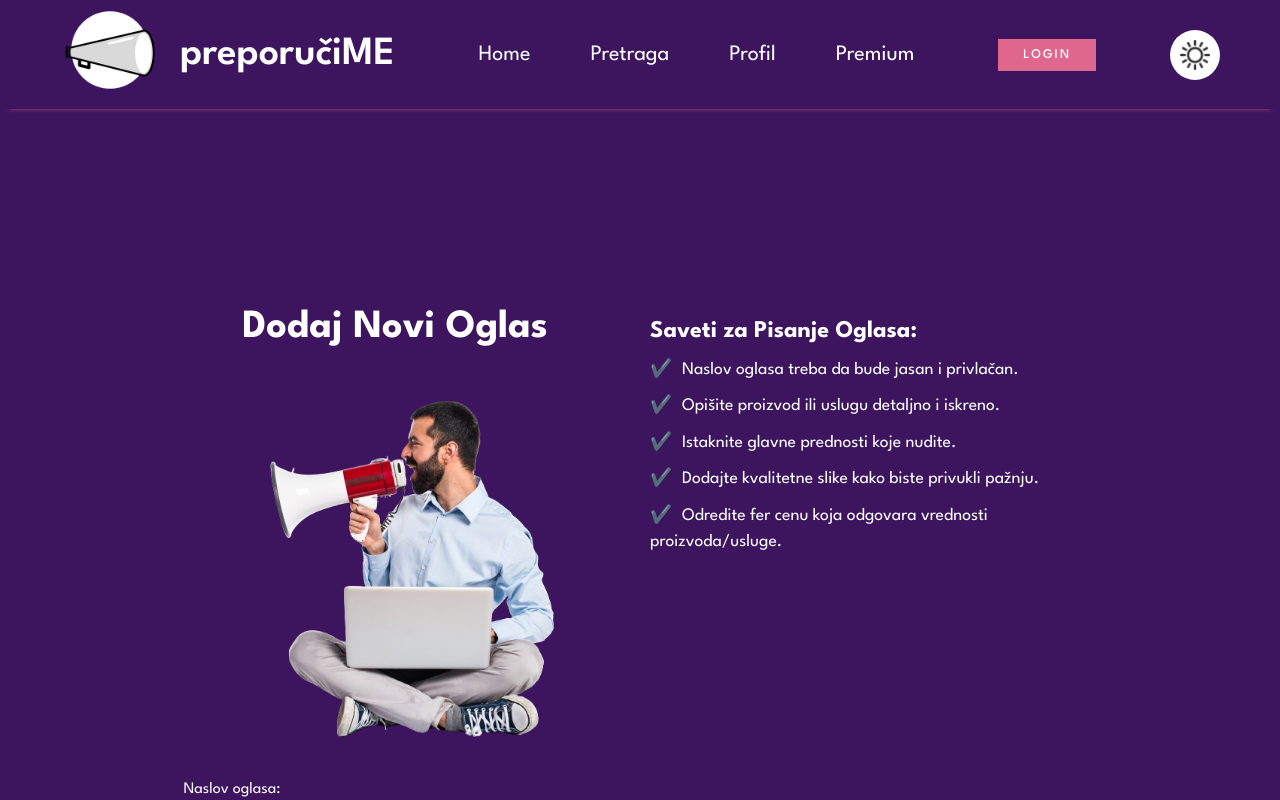
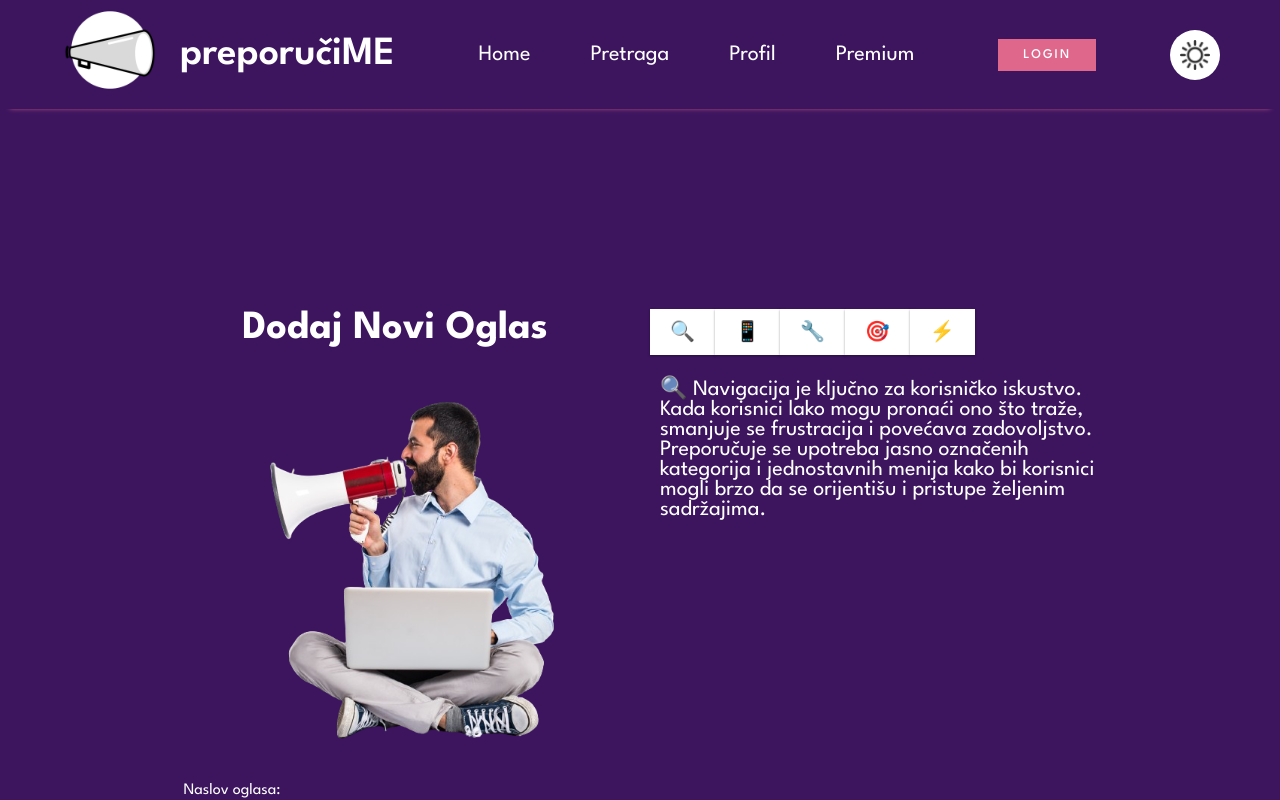
Before and after one commit to VladaPn/preporuciME, a React (Vite) app: page /dodaj-oglas in a window 1280 px wide. Shown: the top 800 px of the page. Built offline with nearby package versions, Linux system fonts and the light colour scheme; no server answers.

Commit message:
dodani tabovi za savete u sekciji

```diff
--- a/src/Pages/DodajOglas/DodajOglas.css
+++ b/src/Pages/DodajOglas/DodajOglas.css
@@ -28,7 +28,7 @@
     margin-inline: auto;
     margin-bottom: 30px;
 }
-.dodaj-oglas button{
+.dodaj-oglas button :not(.tab){
     background-color: #df678c;
     border: 1px solid white;
     padding: 10px 20px;
@@ -162,6 +162,33 @@
     align-items: first baseline;
   }
 
+  .tabs {
+    display: flex;
+    margin-bottom: 10px;
+  }
+
+  .tab{
+    font-size: 20px;
+    cursor: pointer;
+    background-color: white;
+    padding: 10px 20px;
+    border: none;
+    border-bottom: 2px solid transparent;
+    outline: none;
+    box-shadow: 0 1px 3px rgba(0,0,0,0.12), 0 1px 2px rgba(0,0,0,0.24);
+  }
+
+  .active-tab {
+    border-bottom: 2px solid #df678c;
+    color: #df678c;
+  }
+
+  .tab-content {
+    margin-top: 10px;
+    font-size: 22px;
+    padding: 10px;
+  }
+
   @media(max-width:1000px){
     .oglas-container-2 {
         grid-template-columns: 1fr;
@@ -171,9 +198,10 @@
       .dodaj-oglas{
         padding: 0;
       }
+      .tabs {
+        justify-content: center;
+      }
   }
-
-
   @media(max-width:530px){
     .glas-container{
         padding: 100px 70px;
--- a/src/Pages/DodajOglas/DodajOglas.jsx
+++ b/src/Pages/DodajOglas/DodajOglas.jsx
@@ -11,6 +11,7 @@ const DodajOglas = () => {
   const [cena, setCena] = useState('');
   const [glavnaSlika, setGlavnaSlika] = useState('');
   const [galerijaSlike, setGalerijaSlike] = useState([]);
+  const [activeTab, setActiveTab] = useState(0); // State for active tab
   const navigate = useNavigate();
   const { theme } = useContext(ThemeContext);
 
@@ -60,11 +61,34 @@ const DodajOglas = () => {
     navigate('/profil'); // Redirect to profile page after submission
   };
 
+  const tips = [
+    {
+      emoji: '🔍',
+      tekst: "Navigacija je ključno za korisničko iskustvo. Kada korisnici lako mogu pronaći ono što traže, smanjuje se frustracija i povećava zadovoljstvo. Preporučuje se upotreba jasno označenih kategorija i jednostavnih menija kako bi korisnici mogli brzo da se orijentišu i pristupe željenim sadržajima."
+    },
+    {
+      emoji: '📱',
+      tekst: "Responzivni dizajn osigurava da vaš sajt ili aplikacija izgleda dobro i funkcioniše pravilno na svim uređajima. Ovo je važno jer sve više korisnika pristupa internetu putem mobilnih uređaja, pa je bitno da imaju optimalno iskustvo bez obzira na veličinu ekrana."
+    },
+    {
+      emoji: '🔧',
+      tekst: "Konzistentnost u dizajnu znači da svaki deo vašeg sajta ili aplikacije treba da prati iste vizuelne i funkcionalne principe. Ovo uključuje upotrebu istih boja, fontova, dugmadi i navigacionih elemenata na svim stranama sajta."
+    },
+    {
+      emoji: '🎯',
+      tekst: "Razumevanje ko su vaši korisnici i šta žele postići je ključno za uspeh sajta ili aplikacije. Definišite svoju ciljnu publiku i fokusirajte se na njihove potrebe, interese i probleme."
+    },
+    {
+      emoji: '⚡',
+      tekst: "Brzina učitavanja stranica ima veliki uticaj na korisničko iskustvo. Spore stranice mogu odbiti korisnike i negativno uticati na rangiranje vašeg sajta u pretraživačima. Optimizujte slike, smanjite nepotrebne skripte i iskoristite keširanje kako bi stranice bile što brže."
+    }
+  ];
+
   return (
     <div className={`dodaj-oglas ${theme ? 'theme-dark' : 'theme-light'}`}>
       <div className="oglas-container oglas-container-2">
         <div className="oglas-form">
-        <h2>Dodaj Novi Oglas</h2>
+          <h2>Dodaj Novi Oglas</h2>
           <img src={megi} alt="Megafon" className="megafon-image" />
           <form onSubmit={handleSubmit}>
             <div>
@@ -127,16 +151,21 @@ const DodajOglas = () => {
             <button type="submit">Dodaj Oglas</button>
           </form>
         </div>
-
-        <div className="oglas-tips">
-          <h3>Saveti za Pisanje Oglasa:</h3>
-          <ul>
-            <li>Naslov oglasa treba da bude jasan i privlačan.</li>
-            <li>Opišite proizvod ili uslugu detaljno i iskreno.</li>
-            <li>Istaknite glavne prednosti koje nudite.</li>
-            <li>Dodajte kvalitetne slike kako biste privukli pažnju.</li>
-            <li>Odredite fer cenu koja odgovara vrednosti proizvoda/usluge.</li>
-          </ul>
+        <div className="side-tips">
+          <div className="tabs">
+            {tips.map((tip, index) => (
+              <button
+                key={index}
+                className={`tab ${activeTab === index ? 'active' : ''}`}
+                onClick={() => setActiveTab(index)}
+              >
+                {tip.emoji}
+              </button>
+            ))}
+          </div>
+          <div className="tab-content">
+            <p>{tips[activeTab].emoji} {tips[activeTab].tekst}</p>
+          </div>
         </div>
       </div>
     </div>
```
